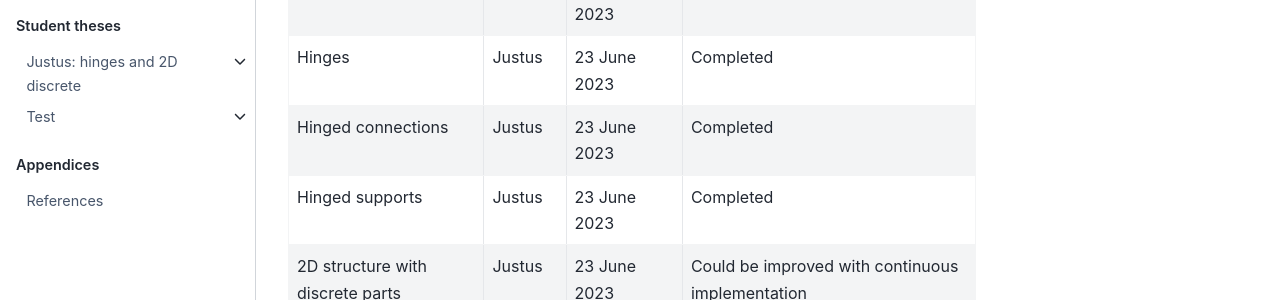
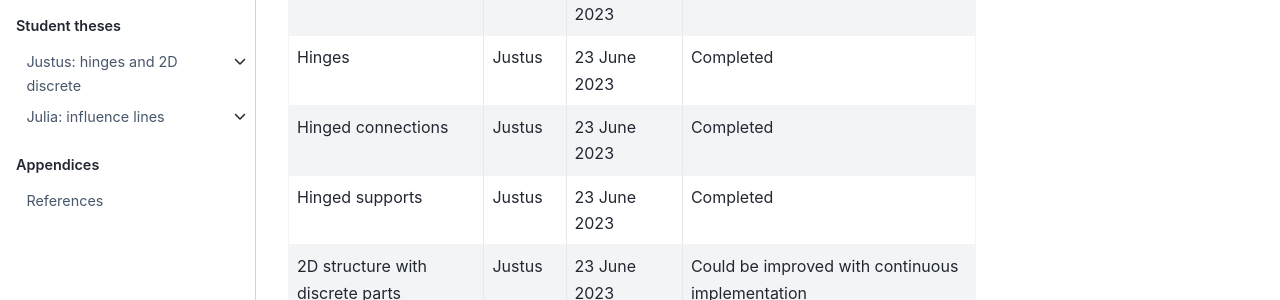
Before and after one commit to TeachBooks/Macaulays_method, a Jupyter Book: the page built from book/intro.md, in a window 1280 px wide. Shown: the part 285-585 px from the top of the page. Built offline with Jupyter Book 1.0.4 settings and Sphinx 7.4.7 and the Sphinx Book theme 1.1.4, drawn with Linux system fonts in a browser that asks for light colours; pages that are not in the unit, such as notebooks, are missing from menus; comment, search, counter and statistics services are not loaded.

Commit message:
Revert "Test title"
This reverts commit 2ef849265441981b6ce3574e3f8248306089687e.

```diff
--- a/book/_toc.yml
+++ b/book/_toc.yml
@@ -9,7 +9,6 @@ parts:
       - file: theses/De-methode-van-Macaulay-voor-tweedimensionale-constructies/BEP_Voorbeelden.ipynb
         title: Code example
     - file: theses/julia.md
-      title: Test
       sections:
       - file: theses/Macaulay-s-toegepast-met-invloedslijnen/Eendimensionale_voorbeelden.ipynb
         title: Code example one dimensional
```
